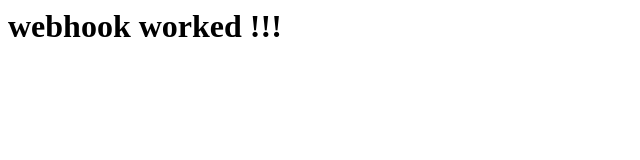
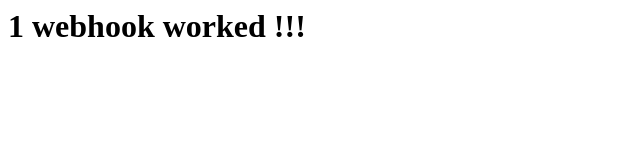
Before and after one commit to bhormohan/delete2, a plain HTML site: page index.html in a window 1280 px wide. Shown: the whole page, without its empty margins (0-640 px from the left). Drawn offline with Linux system fonts and the light colour scheme.

Commit message:
third commit

```diff
--- a/index.html
+++ b/index.html
@@ -1 +1 @@
-<h1> webhook worked !!! </h1>
+<h1>1 webhook worked !!! </h1>
```
